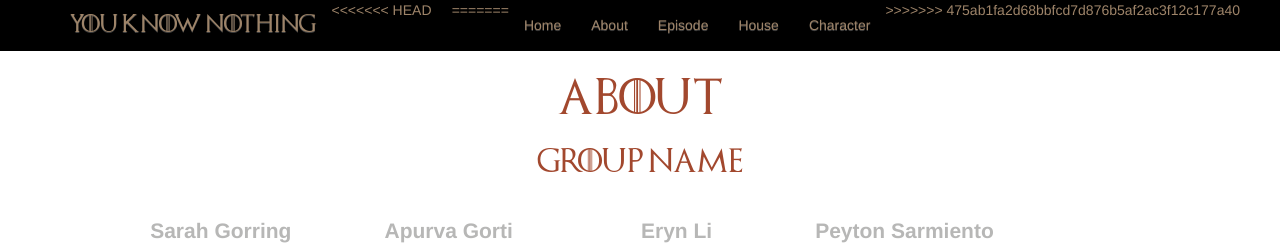
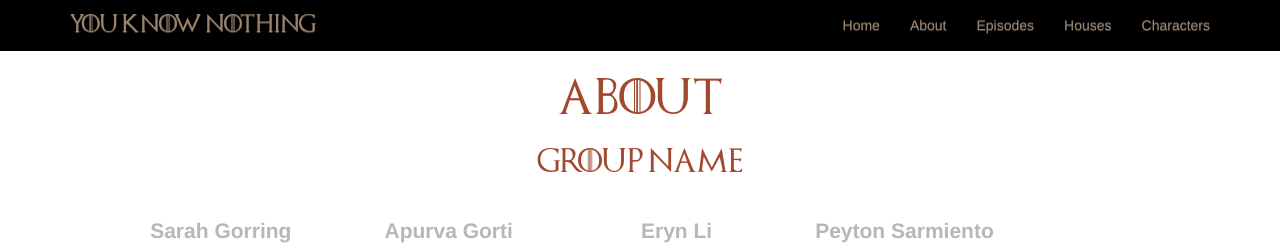
Before and after one commit to ayeryn/cs373-idb, a Flask app: page /about in a window 1280 px wide. Shown: the top 243 px of the page. Run offline with Flask 2, Linux system fonts and the light colour scheme; some libraries are stand-ins or nearby versions.

Commit message:
fixed typos

```diff
--- a/templates/navWell.html
+++ b/templates/navWell.html
@@ -39,16 +39,12 @@
                 <a class="navbar-brand" href="/">You Know Nothing</a>
             </div>
             <div id="navbar" class="navbar-collapse collapse">
-<<<<<<< HEAD
-                <ul class="nav navbar-nav navbar-right" id="top-nav">
-=======
                 <ul class="nav navbar-nav navbar-right">
->>>>>>> 475ab1fa2d68bbfcd7d876b5af2ac3f12c177a40
                     <li class="active"><a class="hvr-underline-from-center" href="/">Home</a></li>
                     <li><a class="hvr-underline-from-center" href="/about">About</a></li>
-                    <li><a class="hvr-underline-from-center" href="/episodes">Episode</a></li>
-                    <li><a class="hvr-underline-from-center" href="/houses">House</a></li>
-                    <li><a class="hvr-underline-from-center" href="/characters">Character</a></li>
+                    <li><a class="hvr-underline-from-center" href="/episodes">Episodes</a></li>
+                    <li><a class="hvr-underline-from-center" href="/houses">Houses</a></li>
+                    <li><a class="hvr-underline-from-center" href="/characters">Characters</a></li>
                 </ul>
             </div>
             <!--/.nav-collapse -->
```
